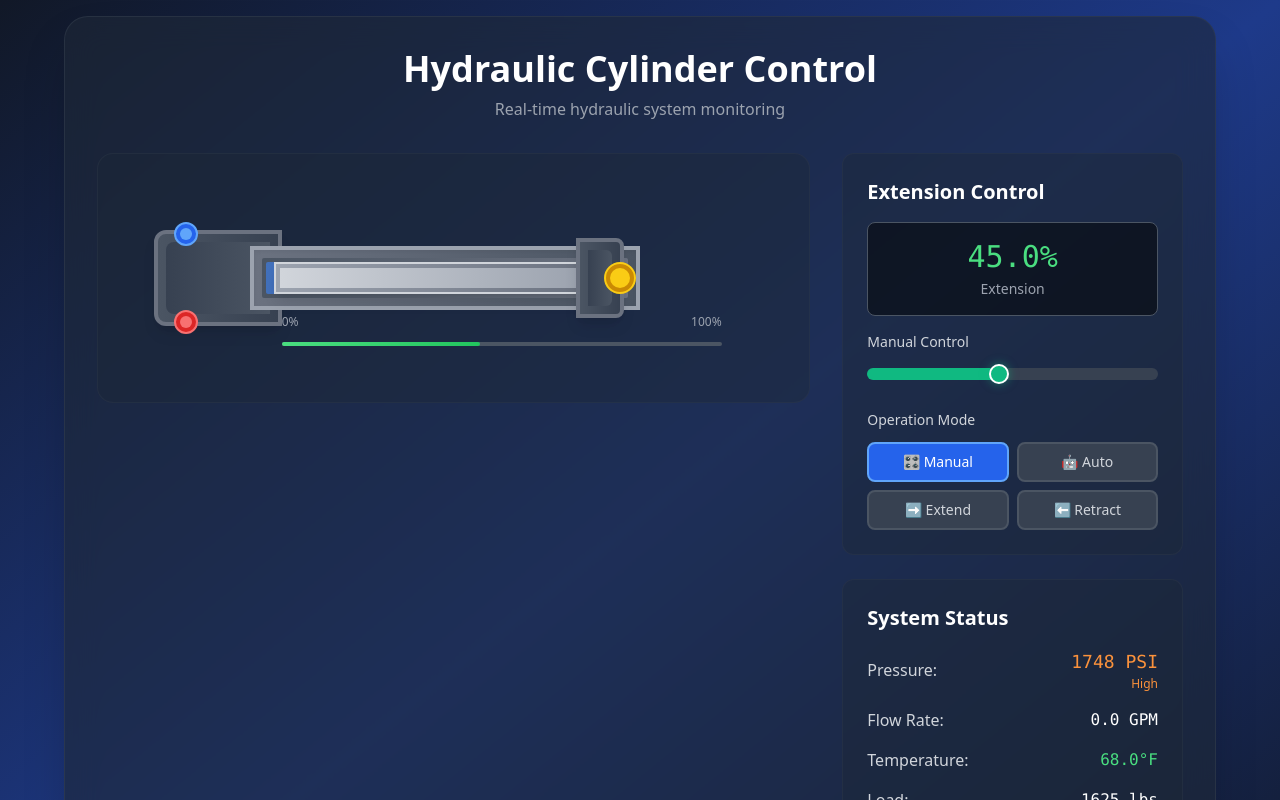
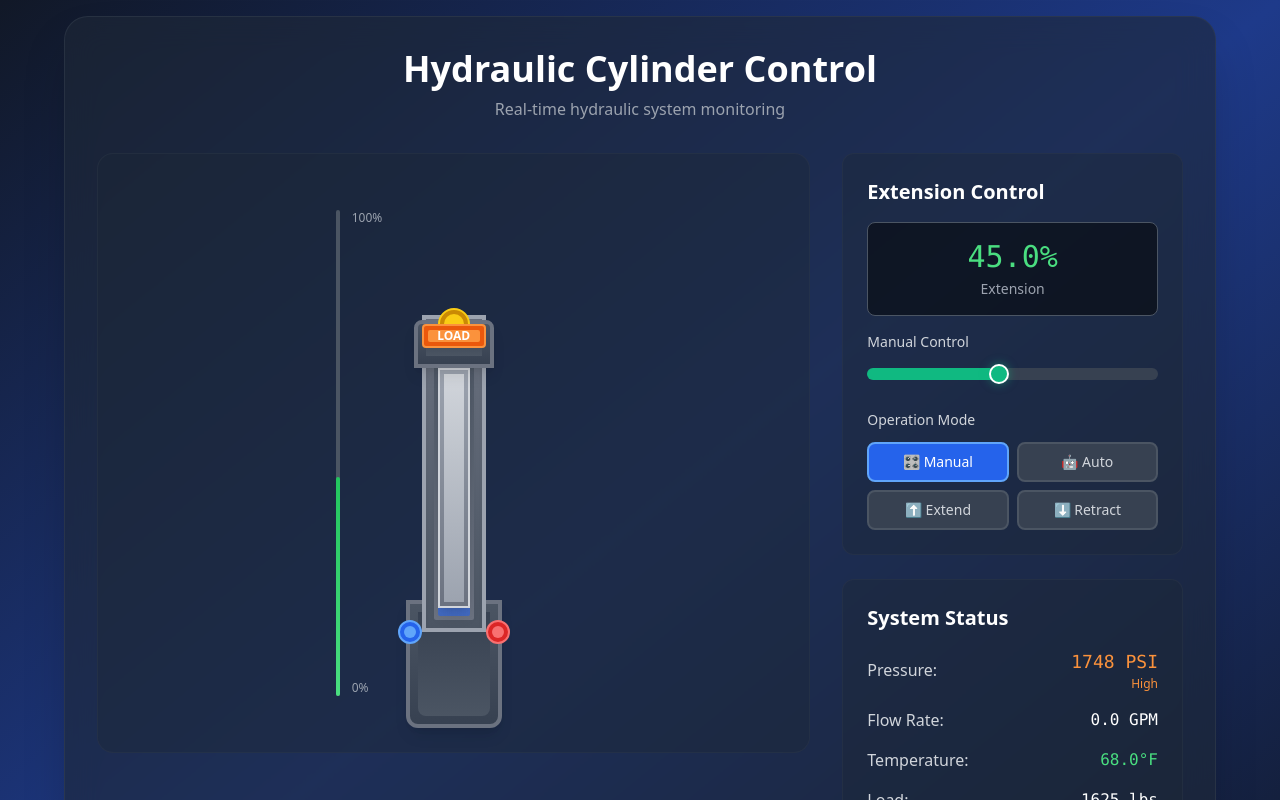
Before and after one commit to Harshithshetty07/Cylinder-level-indicatior-dashboard, a Next.js app in the folder frontend/: page / in a window 1280 px wide. Shown: the top 800 px of the page. Built offline with nearby package versions, Linux system fonts and the light colour scheme.

Commit message:
successfully implemented vertical type  cylinder

```diff
--- a/frontend/app/components/CylinderIndicator.js
+++ b/frontend/app/components/CylinderIndicator.js
@@ -86,21 +86,21 @@ const HydraulicCylinderIndicator = () => {
         <div className="grid lg:grid-cols-3 gap-8">
 
           {/* Hydraulic Cylinder Visualization */}
-          <div className="lg:col-span-2 ">
+          <div className="lg:col-span-2">
             <div className="relative bg-gray-800/40 rounded-2xl p-6 border border-gray-700/30">
 
-              {/* Cylinder Assembly */}
-              <div className="relative mx-auto" style={{ width: '600px', height: '200px' }}>
+              {/* Cylinder Assembly - Now Vertical */}
+              <div className="relative mx-auto flex justify-center" style={{ width: '300px', height: '550px' }}>
 
-                {/* Cylinder Base */}
-                <div className="absolute left-0 top-1/2 transform -translate-y-1/2 w-32 h-24 bg-gradient-to-r from-gray-600 to-gray-700 rounded-l-xl border-4 border-gray-500 shadow-lg">
-                  <div className="absolute inset-2 bg-gradient-to-r from-gray-700 to-gray-600 rounded-l-lg"></div>
+                {/* Cylinder Base (Bottom) */}
+                <div className="absolute bottom-0 left-1/2 transform -translate-x-1/2 w-24 h-32 bg-gradient-to-b from-gray-600 to-gray-700 rounded-b-xl border-4 border-gray-500 shadow-lg">
+                  <div className="absolute inset-2 bg-gradient-to-b from-gray-700 to-gray-600 rounded-b-lg"></div>
 
                   {/* Hydraulic Ports */}
-                  <div className="absolute -top-3 left-4 w-6 h-6 bg-blue-600 rounded-full border-2 border-blue-400">
+                  <div className="absolute -left-3 top-4 w-6 h-6 bg-blue-600 rounded-full border-2 border-blue-400">
                     <div className="absolute inset-1 bg-blue-400 rounded-full"></div>
                   </div>
-                  <div className="absolute -bottom-3 left-4 w-6 h-6 bg-red-600 rounded-full border-2 border-red-400">
+                  <div className="absolute -right-3 top-4 w-6 h-6 bg-red-600 rounded-full border-2 border-red-400">
                     <div className="absolute inset-1 bg-red-400 rounded-full"></div>
                   </div>
 
@@ -108,9 +108,9 @@ const HydraulicCylinderIndicator = () => {
                   {operationMode !== 'manual' && (
                     <>
                       <motion.div
-                        className="absolute -top-1 left-6 w-2 h-2 bg-blue-400 rounded-full"
+                        className="absolute -left-1 top-6 w-2 h-2 bg-blue-400 rounded-full"
                         animate={{
-                          x: [0, 20, 40, 60],
+                          y: [0, -20, -40, -60],
                           opacity: [0, 1, 1, 0]
                         }}
                         transition={{
@@ -120,9 +120,9 @@ const HydraulicCylinderIndicator = () => {
                         }}
                       />
                       <motion.div
-                        className="absolute -bottom-1 left-6 w-2 h-2 bg-red-400 rounded-full"
+                        className="absolute -right-1 top-6 w-2 h-2 bg-red-400 rounded-full"
                         animate={{
-                          x: [60, 40, 20, 0],
+                          y: [-60, -40, -20, 0],
                           opacity: [0, 1, 1, 0]
                         }}
                         transition={{
@@ -135,24 +135,24 @@ const HydraulicCylinderIndicator = () => {
                   )}
                 </div>
 
-                {/* Cylinder Barrel */}
+                {/* Cylinder Barrel - Vertical */}
                 <motion.div
-                  className="absolute left-24 top-1/2 transform -translate-y-1/2 h-16 bg-gradient-to-r from-gray-500 to-gray-600 border-4 border-gray-400 shadow-inner"
-                  animate={{ width: `${300 + extension * 2}px` }}
+                  className="absolute bottom-24 left-1/2 transform -translate-x-1/2 w-16 bg-gradient-to-b from-gray-500 to-gray-600 border-4 border-gray-400 shadow-inner"
+                  animate={{ height: `${250 + extension * 1.5}px` }}
                   transition={{ duration: 0.6, ease: "easeInOut" }}
                 >
-                  <div className="absolute inset-2 bg-gradient-to-r from-gray-600 to-gray-500 rounded-sm"></div>
+                  <div className="absolute inset-2 bg-gradient-to-b from-gray-600 to-gray-500 rounded-sm"></div>
 
                   {/* Hydraulic Fluid */}
-                  <div className="absolute inset-3 bg-gradient-to-r from-blue-500/60 to-blue-600/60 rounded-sm overflow-hidden">
+                  <div className="absolute inset-3 bg-gradient-to-b from-blue-500/60 to-blue-600/60 rounded-sm overflow-hidden">
                     {/* Fluid particles */}
                     {operationMode !== 'manual' && fluidParticles.map((particle) => (
                       <motion.div
                         key={particle.id}
                         className="absolute w-1 h-1 bg-blue-300 rounded-full"
                         animate={{
-                          x: [0, extension * 2 + 250],
-                          y: [Math.random() * 40, Math.random() * 40],
+                          y: operationMode === 'extend' ? [extension * 1.5 + 200, 0] : [0, extension * 1.5 + 200],
+                          x: [Math.random() * 30, Math.random() * 30],
                           opacity: [0, 0.8, 0]
                         }}
                         transition={{
@@ -166,9 +166,9 @@ const HydraulicCylinderIndicator = () => {
 
                     {/* Pressure waves */}
                     <motion.div
-                      className="absolute inset-0 bg-gradient-to-r from-blue-400/20 via-blue-300/40 to-blue-400/20"
+                      className="absolute inset-0 bg-gradient-to-b from-blue-400/20 via-blue-300/40 to-blue-400/20"
                       animate={{
-                        x: [-50, extension * 2 + 50],
+                        y: operationMode === 'extend' ? [-50, extension * 1.5 + 50] : [extension * 1.5 + 50, -50],
                         opacity: [0, 0.6, 0]
                       }}
                       transition={{
@@ -180,40 +180,40 @@ const HydraulicCylinderIndicator = () => {
                   </div>
                 </motion.div>
 
-                {/* Piston Rod */}
+                {/* Piston Rod - Vertical */}
                 <motion.div
-                  className="absolute top-1/2 transform -translate-y-1/2 h-8 bg-gradient-to-r from-gray-400 to-gray-500 border-2 border-gray-300 shadow-lg"
-                  style={{ left: '120px' }}
-                  animate={{ width: `${200 + extension * 2.5}px` }}
+                  className="absolute left-1/2 transform -translate-x-1/2 w-8 bg-gradient-to-b from-gray-400 to-gray-500 border-2 border-gray-300 shadow-lg"
+                  style={{ bottom: '120px' }}
+                  animate={{ height: `${150 + extension * 2}px` }}
                   transition={{ duration: 0.6, ease: "easeInOut" }}
                 >
-                  <div className="absolute inset-1 bg-gradient-to-r from-gray-300 to-gray-400"></div>
+                  <div className="absolute inset-1 bg-gradient-to-b from-gray-300 to-gray-400"></div>
                 </motion.div>
 
-                {/* Piston Head */}
+                {/* Piston Head - Moves vertically */}
                 <motion.div
-                  className="absolute top-1/2 transform -translate-y-1/2 w-12 h-20 bg-gradient-to-r from-gray-600 to-gray-700 rounded-r-lg border-4 border-gray-500 shadow-lg"
-                  animate={{ left: `${310 + extension * 2.5}px` }}
+                  className="absolute left-1/2 transform -translate-x-1/2 w-20 h-12 bg-gradient-to-b from-gray-600 to-gray-700 rounded-t-lg border-4 border-gray-500 shadow-lg"
+                  animate={{ bottom: `${270 + extension * 2}px` }}
                   transition={{ duration: 0.6, ease: "easeInOut" }}
                 >
-                  <div className="absolute inset-2 bg-gradient-to-r from-gray-700 to-gray-600 rounded-r-md"></div>
+                  <div className="absolute inset-2 bg-gradient-to-b from-gray-700 to-gray-600 rounded-t-md"></div>
 
                   {/* Load attachment point */}
-                  <div className="absolute -right-4 top-1/2 transform -translate-y-1/2 w-8 h-8 bg-yellow-600 rounded-full border-2 border-yellow-400">
+                  <div className="absolute -top-4 left-1/2 transform -translate-x-1/2 w-8 h-8 bg-yellow-600 rounded-full border-2 border-yellow-400">
                     <div className="absolute inset-1 bg-yellow-400 rounded-full"></div>
                   </div>
                 </motion.div>
 
-                {/* Extension measurement */}
-                <div className="absolute bottom-8 left-32 right-8 h-1 bg-gray-600 rounded-full">
+                {/* Extension measurement - Vertical scale */}
+                <div className="absolute left-8 top-8 bottom-8 w-1 bg-gray-600 rounded-full">
                   <motion.div
-                    className="h-full bg-gradient-to-r from-green-400 to-green-500 rounded-full"
-                    animate={{ width: `${extension}%` }}
+                    className="absolute bottom-0 w-full bg-gradient-to-t from-green-400 to-green-500 rounded-full"
+                    animate={{ height: `${extension}%` }}
                     transition={{ duration: 0.6 }}
                   />
                 </div>
-                <div className="absolute bottom-12 left-32 text-xs text-gray-400">0%</div>
-                <div className="absolute bottom-12 right-8 text-xs text-gray-400">100%</div>
+                <div className="absolute left-12 bottom-8 text-xs text-gray-400">0%</div>
+                <div className="absolute left-12 top-8 text-xs text-gray-400">100%</div>
 
                 {/* Operation Status Indicator */}
                 <AnimatePresence>
@@ -228,6 +228,18 @@ const HydraulicCylinderIndicator = () => {
                     </motion.div>
                   )}
                 </AnimatePresence>
+
+                {/* Load indicator */}
+                <motion.div
+                  className="absolute left-1/2 transform -translate-x-1/2 w-16 h-6 bg-orange-600 rounded border-2 border-orange-400"
+                  animate={{ bottom: `${290 + extension * 2}px` }}
+                  transition={{ duration: 0.6, ease: "easeInOut" }}
+                >
+                  <div className="absolute inset-1 bg-orange-400 rounded-sm"></div>
+                  <div className="absolute inset-0 flex items-center justify-center">
+                    <span className="text-xs text-white font-bold">LOAD</span>
+                  </div>
+                </motion.div>
               </div>
             </div>
           </div>
@@ -284,8 +296,8 @@ const HydraulicCylinderIndicator = () => {
                   {[
                     { mode: 'manual', label: 'Manual', icon: '🎛️' },
                     { mode: 'auto', label: 'Auto', icon: '🤖' },
-                    { mode: 'extend', label: 'Extend', icon: '➡️' },
-                    { mode: 'retract', label: 'Retract', icon: '⬅️' }
+                    { mode: 'extend', label: 'Extend', icon: '⬆️' },
+                    { mode: 'retract', label: 'Retract', icon: '⬇️' }
                   ].map((option) => (
                     <motion.button
                       key={option.mode}
```
